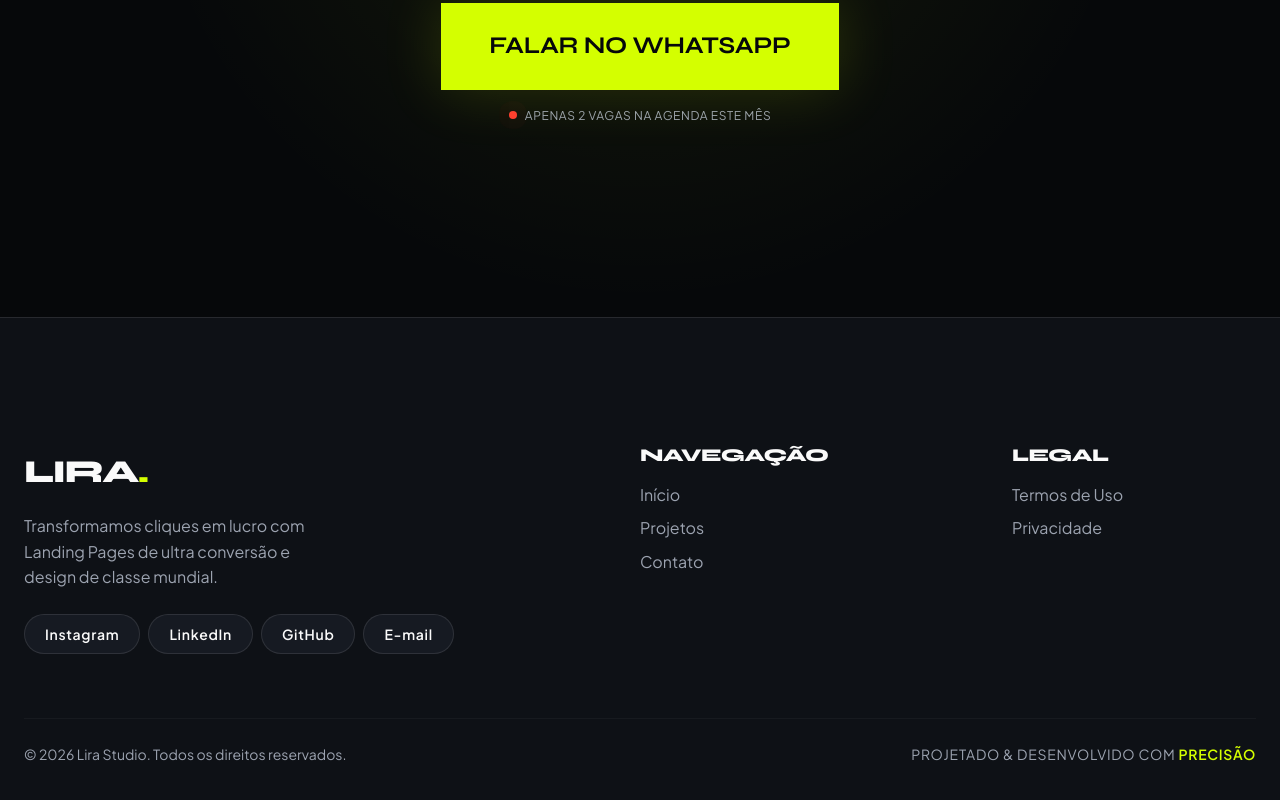
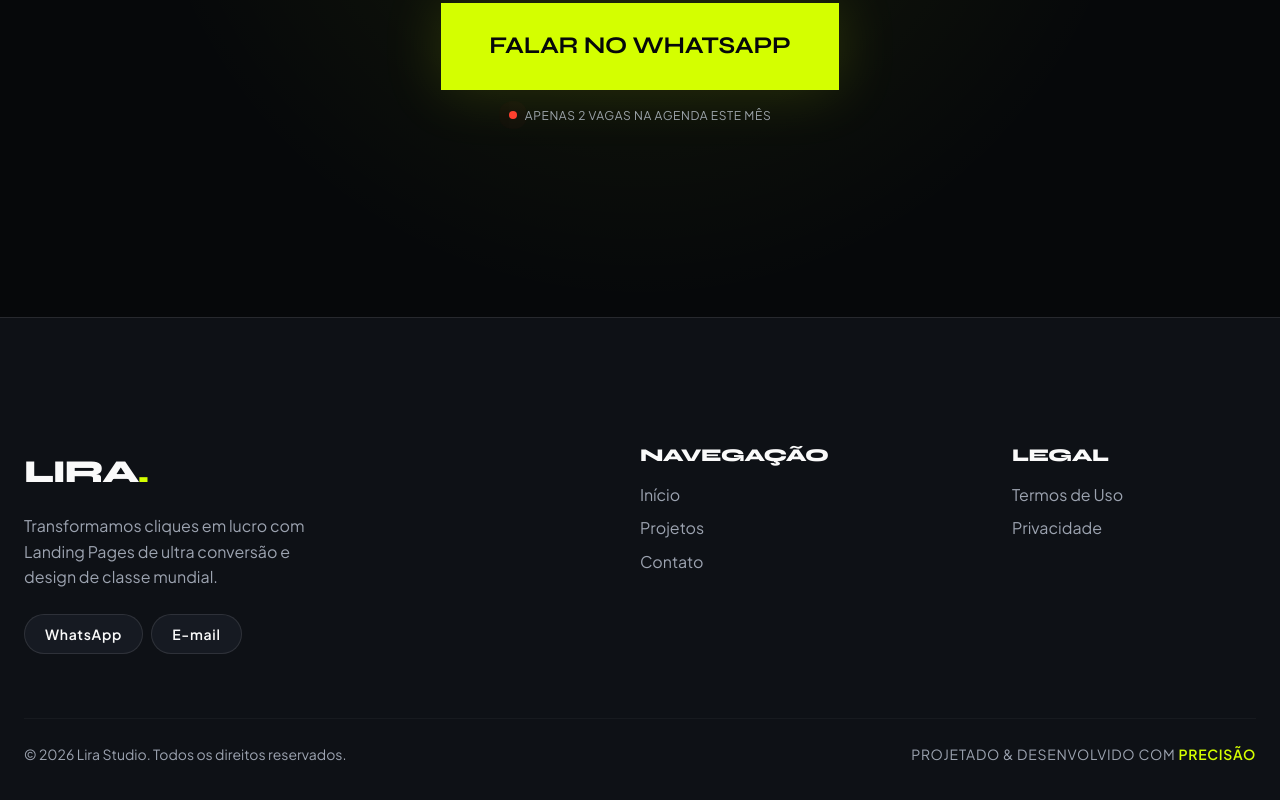
Before and after one commit to mateusoliveiradev1/lira, a React (Vite) app: page / in a window 1280 px wide. Shown: the part 4916-5716 px from the top of the page. Built offline with nearby package versions, Linux system fonts and the light colour scheme.

Commit message:
chore: ocultar redes sociais inativas e adicionar whatsapp no footer

```diff
--- a/src/components/Footer.jsx
+++ b/src/components/Footer.jsx
@@ -11,9 +11,10 @@ export default function Footer() {
               Transformamos cliques em lucro com Landing Pages de ultra conversão e design de classe mundial.
             </p>
             <div className="footer-socials">
-              <a href="#" target="_blank" rel="noreferrer" aria-label="Instagram da Lira Studio">Instagram</a>
-              <a href="#" target="_blank" rel="noreferrer" aria-label="LinkedIn da Lira Studio">LinkedIn</a>
-              <a href="#" target="_blank" rel="noreferrer" aria-label="GitHub da Lira Studio">GitHub</a>
+              {/* <a href="#" target="_blank" rel="noreferrer" aria-label="Instagram da Lira Studio">Instagram</a> */}
+              {/* <a href="#" target="_blank" rel="noreferrer" aria-label="LinkedIn da Lira Studio">LinkedIn</a> */}
+              {/* <a href="#" target="_blank" rel="noreferrer" aria-label="GitHub da Lira Studio">GitHub</a> */}
+              <a href="https://wa.me/5517997437433" target="_blank" rel="noreferrer" aria-label="WhatsApp da Lira Studio">WhatsApp</a>
               <a href="mailto:contato@liraconversao.com.br" aria-label="Enviar email para Lira Studio">E-mail</a>
             </div>
           </div>
```
